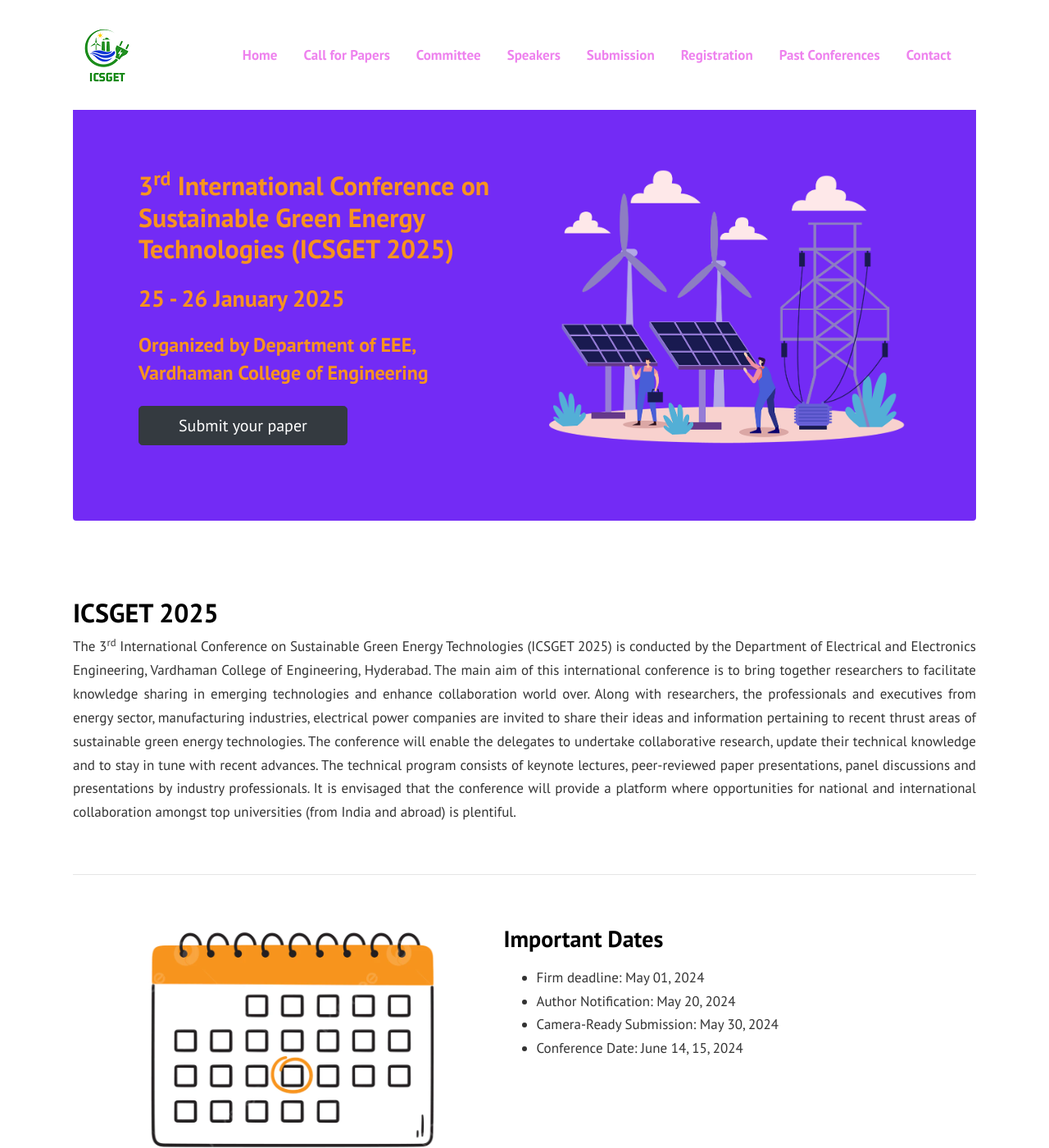
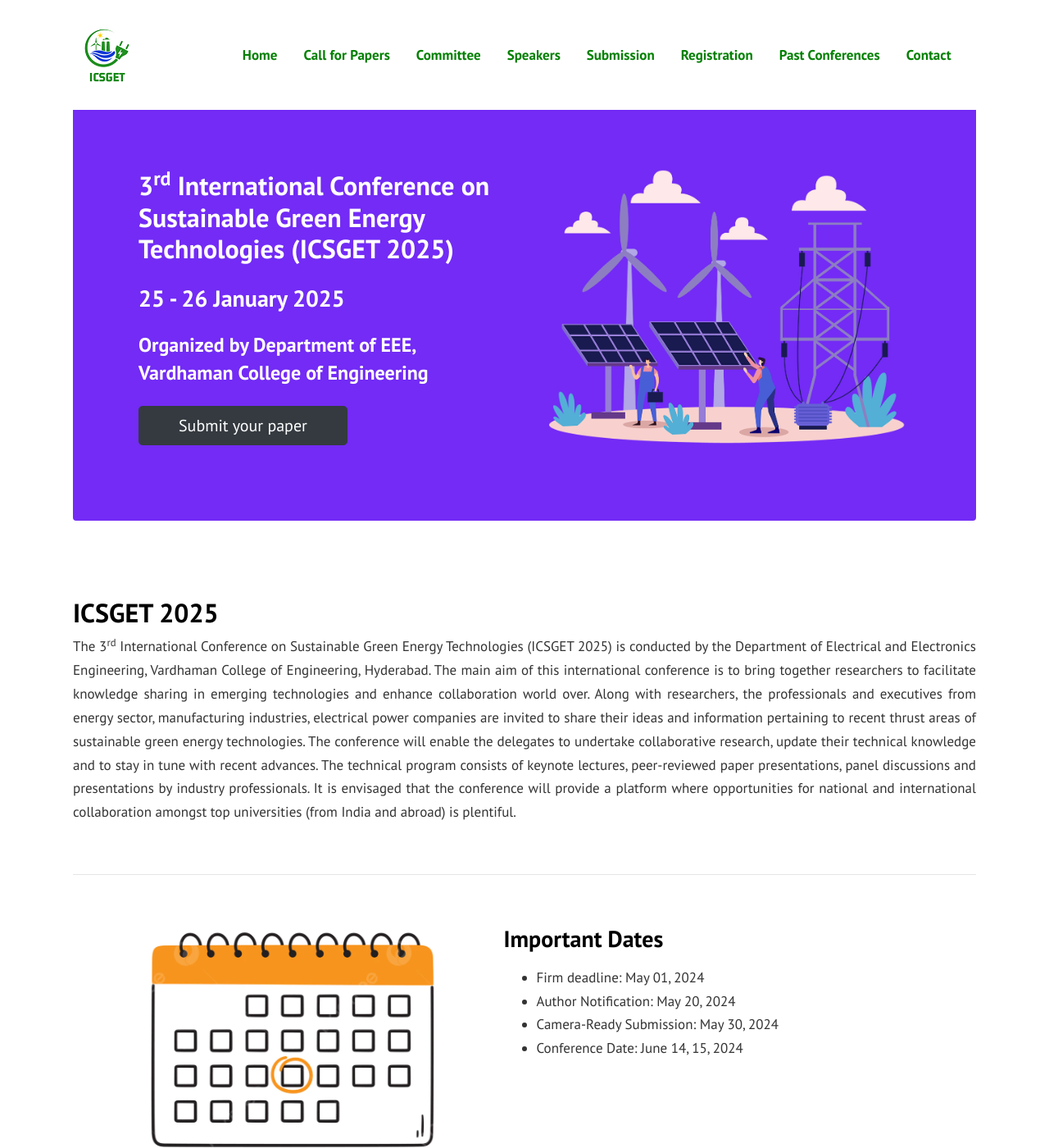
Before and after one commit to sravivarmanvce/temp, a Jekyll site: the page built from index.md, in a window 1280 px wide and 1400 px high. Shown: the whole window at 82% size. Built offline with Jekyll 4.4.1, drawn with Linux system fonts in a browser that asks for light colours.

Commit message:
changed link color

```diff
--- a/assets/css/theme.scss
+++ b/assets/css/theme.scss
@@ -5,7 +5,6 @@
 
 $green:   #08a057 !default;
 $blue:    #3d61fd !default;
-$violet:  #732bf5 !default;
 
 @import 'bootstrap/bootstrap';
 
@@ -53,7 +52,7 @@
     font-weight:600 !important;
 }
 a {
-    color:violet;
+    color:green;
     text-decoration:none;
     transition: all .4s;
     &:hover {
--- a/index.md
+++ b/index.md
@@ -11,9 +11,9 @@
   <div class="row align-items-center justify-content-between">
     <div class="col-md-6">
       <!--h1 class="font-weight-bold mb-4 serif-font" style="color:#fff">ICSGET 2025</h1-->
-      <h2 class="mb-4" style="color:#F8931F">3<sup>rd</sup> International Conference on Sustainable Green Energy Technologies (ICSGET 2025)</h2>
-	  <h3 class="mb-4" style="color:#F8931F">25 - 26 January 2025</h3>
-	  <h4 class="mb-4" style="color:#F8931F">Organized by Department of EEE, Vardhaman College of Engineering</h4>
+      <h2 class="mb-4" style="color:#ffffff">3<sup>rd</sup> International Conference on Sustainable Green Energy Technologies (ICSGET 2025)</h2>
+	  <h3 class="mb-4" style="color:#ffffff">25 - 26 January 2025</h3>
+	  <h4 class="mb-4" style="color:#ffffff">Organized by Department of EEE, Vardhaman College of Engineering</h4>
       <a href="{{site.baseurl}}/submission" class="btn btn-dark text-white px-5 btn-lg">Submit your paper</a>
     </div>
     <div class="col-md-6 text-right pl-0 pl-lg-4">
```
